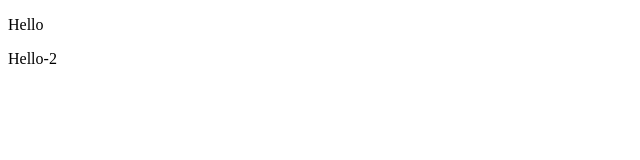
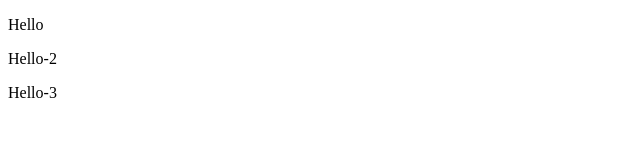
Before and after one commit to AlexandrDubiaga/UdemyFirst, a website: page index.html in a window 1280 px wide. Shown: the full height of the page, 0-640 px from the left. Drawn offline with Linux system fonts and the light colour scheme.

Commit message:
Add third hello

```diff
--- a/index.html
+++ b/index.html
@@ -11,6 +11,7 @@
 
 <p>Hello</p>
 <p>Hello-2</p>
+<p>Hello-3</p>
 
 
 
```
